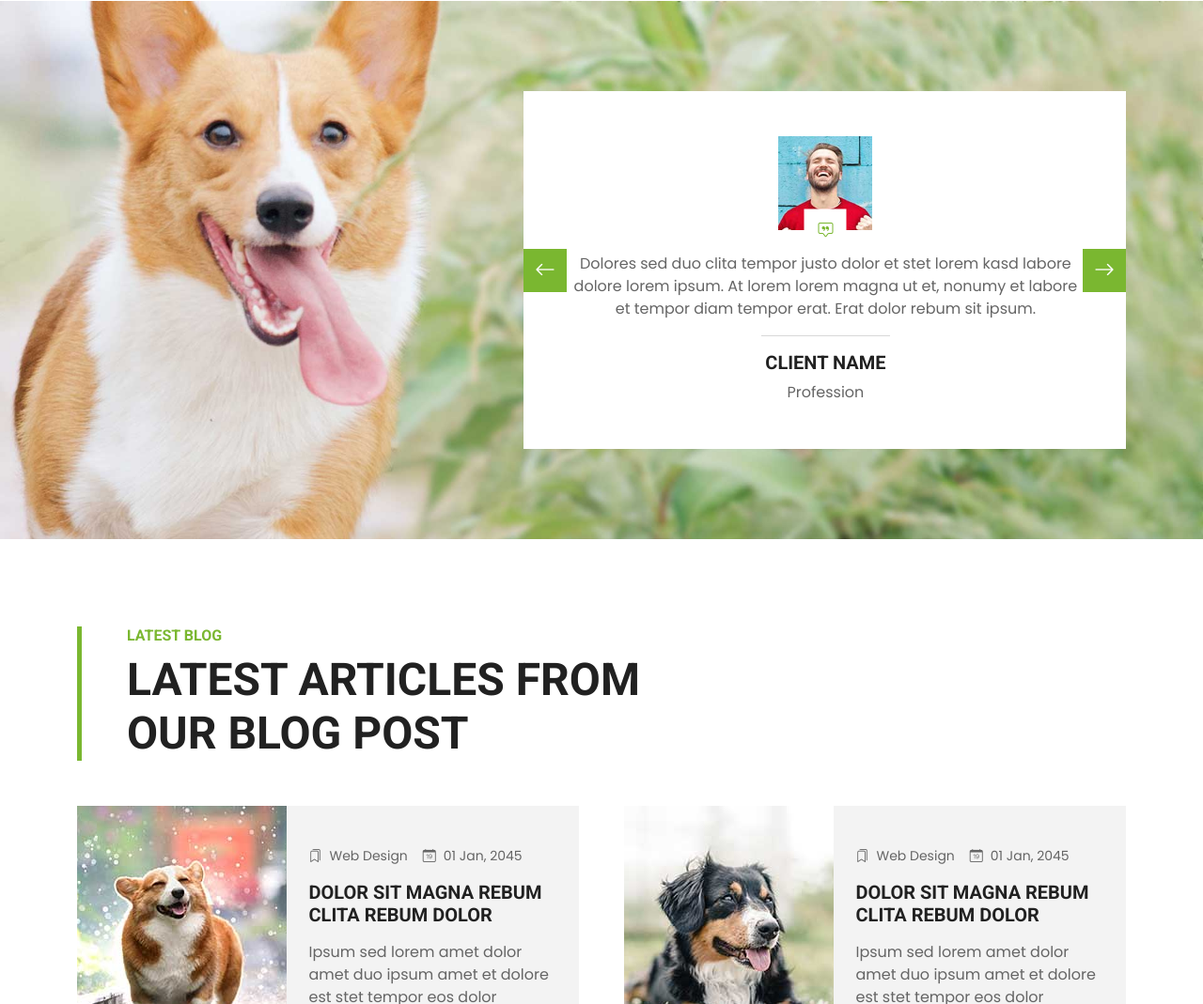
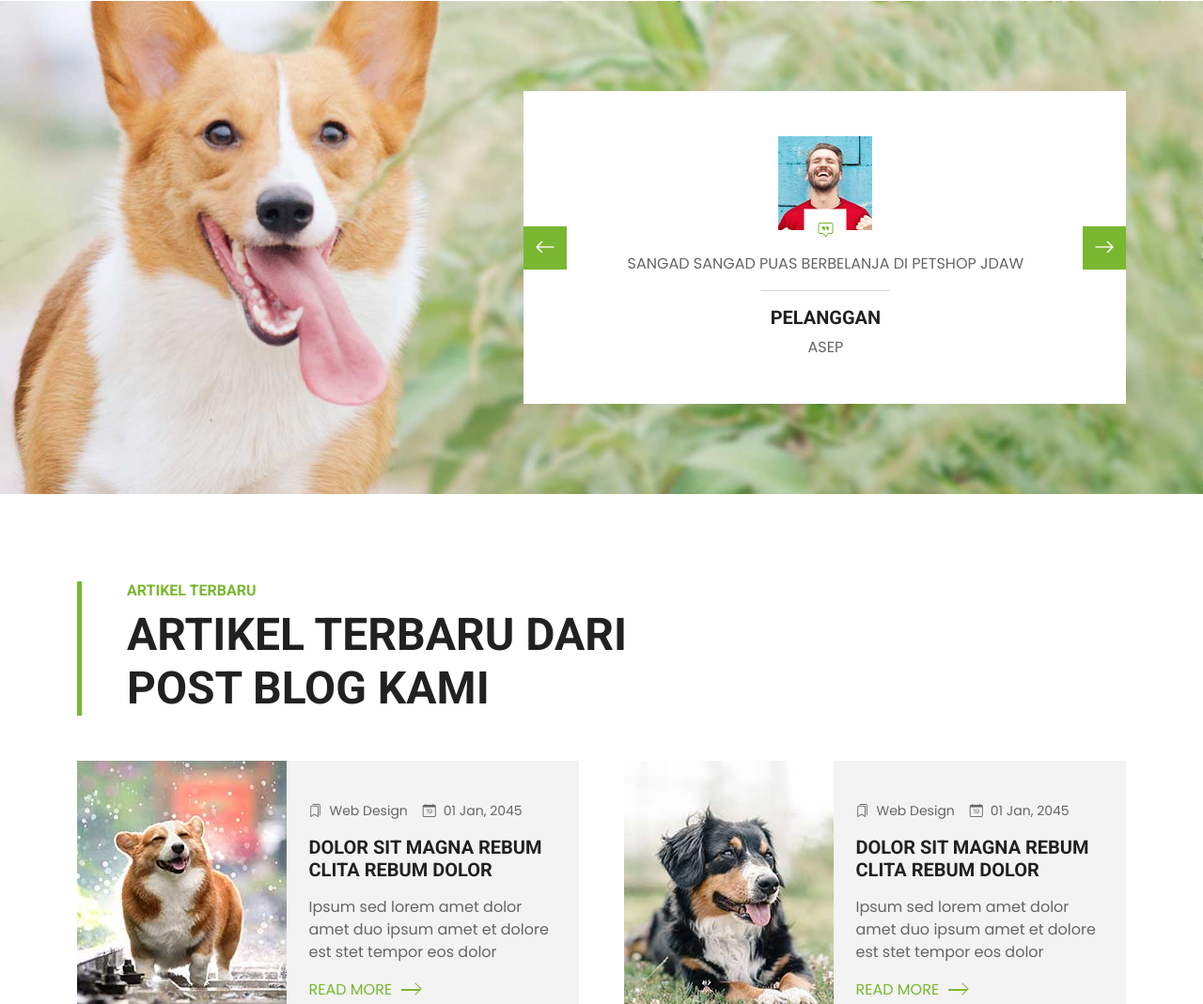
Before and after one commit to jihadfadel/Jdaw-, a plain HTML site: page index.html in a window 1280 px wide. Shown: the part 5719-6788 px from the top of the page at 94% size. Drawn offline with nearby package versions, Linux system fonts and the light colour scheme.

Commit message:
pengubahan bagian header
pengubahan bagian header

Co-Authored-By: jihadfadel <126036030+jihadfadel@users.noreply.github.com>

```diff
--- a/index.html
+++ b/index.html
@@ -569,10 +569,10 @@
                                     <i class="bi bi-chat-square-quote text-primary"></i>
                                 </div>
                             </div>
-                            <p>Dolores sed duo clita tempor justo dolor et stet lorem kasd labore dolore lorem ipsum. At lorem lorem magna ut et, nonumy et labore et tempor diam tempor erat. Erat dolor rebum sit ipsum.</p>
+                            <p>DIJAMIN PUAS BELANJA DAN MERAWAT HEWAN DISINI</p>
                             <hr class="w-25 mx-auto">
-                            <h5 class="text-uppercase">Client Name</h5>
-                            <span>Profession</span>
+                            <h5 class="text-uppercase">Pelanggan</h5>
+                            <span>Putri</span>
                         </div>
                         <div class="testimonial-item text-center">
                             <div class="position-relative mb-4">
@@ -581,10 +581,10 @@
                                     <i class="bi bi-chat-square-quote text-primary"></i>
                                 </div>
                             </div>
-                            <p>Dolores sed duo clita tempor justo dolor et stet lorem kasd labore dolore lorem ipsum. At lorem lorem magna ut et, nonumy et labore et tempor diam tempor erat. Erat dolor rebum sit ipsum.</p>
+                            <p>SANGAD SANGAD PUAS BERBELANJA DI PETSHOP JDAW</p>
                             <hr class="w-25 mx-auto">
-                            <h5 class="text-uppercase">Client Name</h5>
-                            <span>Profession</span>
+                            <h5 class="text-uppercase">Pelanggan</h5>
+                            <span>ASEP</span>
                         </div>
                     </div>
                 </div>
@@ -598,8 +598,8 @@
     <div class="container-fluid py-5">
         <div class="container">
             <div class="border-start border-5 border-primary ps-5 mb-5" style="max-width: 600px;">
-                <h6 class="text-primary text-uppercase">Latest Blog</h6>
-                <h1 class="display-5 text-uppercase mb-0">Latest Articles From Our Blog Post</h1>
+                <h6 class="text-primary text-uppercase">ARTIKEL TERBARU</h6>
+                <h1 class="display-5 text-uppercase mb-0">ARTIKEL TERBARU DARI POST BLOG KAMI</h1>
             </div>
             <div class="row g-5">
                 <div class="col-lg-6">
```
